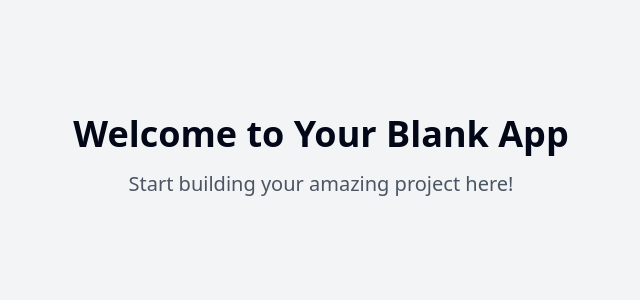
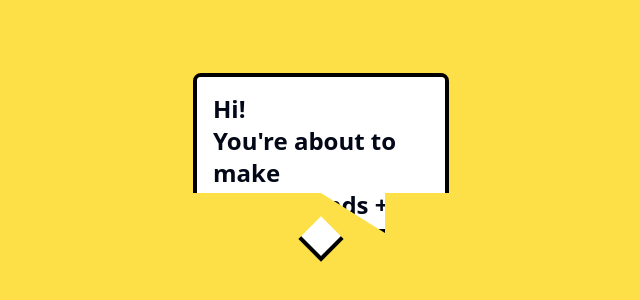
Before and after one commit to GPT-Engineer-App/stylish-text-area, a React (Vite) app: page / in a window 1280 px wide. Shown: the part 244-544 px from the top of the page, without its empty margins (319-959 px from the left). Built offline with nearby package versions, Linux system fonts and the light colour scheme.

Commit message:
Add custom text area component
Implement a new text area component styled to match the provided design reference.
[skip gpt_engineer]

```diff
--- a/src/pages/Index.jsx
+++ b/src/pages/Index.jsx
@@ -1,11 +1,20 @@
-// Update this page (the content is just a fallback if you fail to update the page)
+import { useState } from 'react';
 
 const Index = () => {
+  const [text, setText] = useState("Hi!\nYou're about to make\ngreat friends + support\nwonderful causes!");
+
   return (
-    <div className="min-h-screen flex items-center justify-center bg-gray-100">
-      <div className="text-center">
-        <h1 className="text-4xl font-bold mb-4">Welcome to Your Blank App</h1>
-        <p className="text-xl text-gray-600">Start building your amazing project here!</p>
+    <div className="min-h-screen flex items-center justify-center bg-yellow-300">
+      <div className="relative">
+        <textarea
+          value={text}
+          onChange={(e) => setText(e.target.value)}
+          className="w-64 h-40 p-4 bg-white border-4 border-black rounded-lg text-2xl font-bold resize-none"
+          style={{
+            clipPath: 'polygon(0% 0%, 100% 0%, 100% 75%, 75% 75%, 75% 100%, 50% 75%, 0% 75%)'
+          }}
+        />
+        <div className="absolute -bottom-4 left-1/2 w-8 h-8 bg-white border-4 border-t-0 border-l-0 border-black transform rotate-45 -translate-x-1/2"></div>
       </div>
     </div>
   );
```
